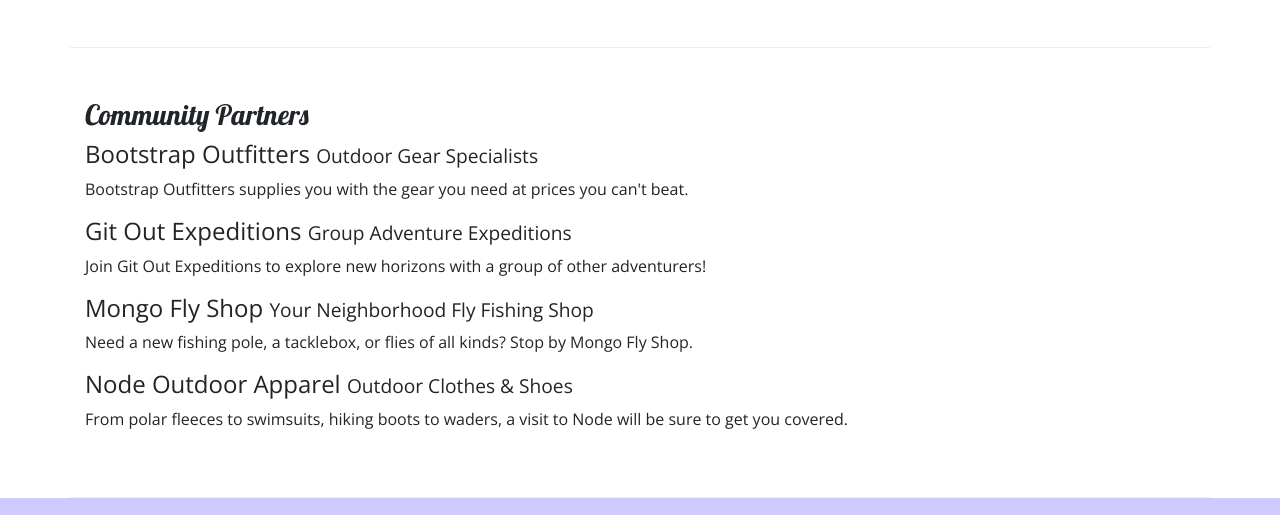
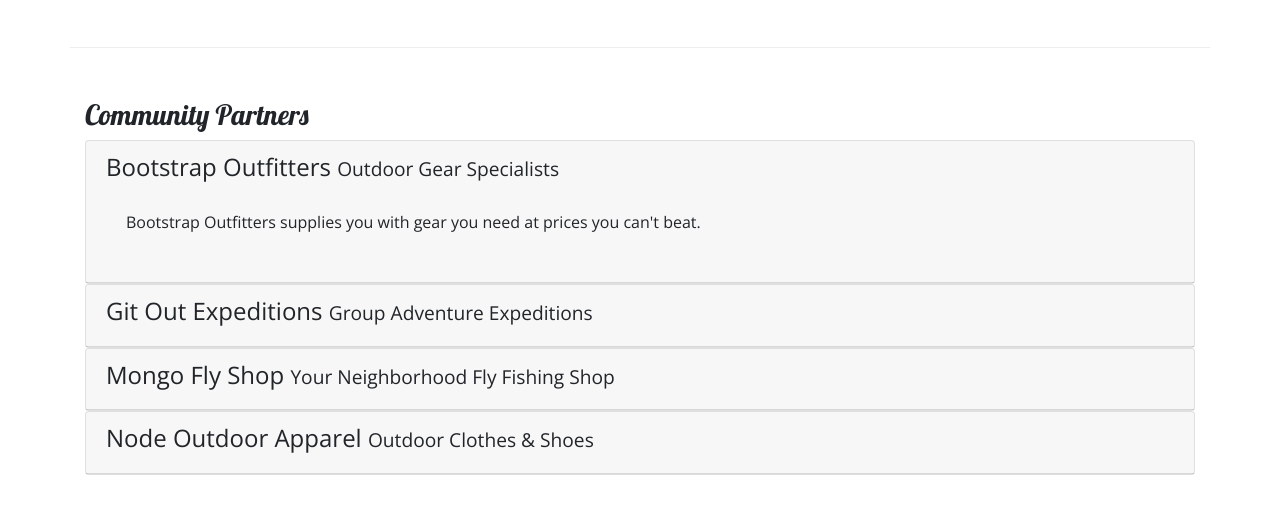
Before and after one commit to bigdawg2021/git-test, a website: page aboutus.html in a window 1280 px wide. Shown: the part 1233-1748 px from the top of the page. Drawn offline with nearby package versions, Linux system fonts and the light colour scheme.

Commit message:
accordion

```diff
--- a/aboutus.html
+++ b/aboutus.html
@@ -138,14 +138,64 @@
         <div class="row row-content">
             <div class="col-12">
                 <h3>Community Partners</h3>
-                <h4>Bootstrap Outfitters <small>Outdoor Gear Specialists</small></h4>
-                <p class="d-none d-sm-block">Bootstrap Outfitters supplies you with the gear you need at prices you can't beat.</p>
-                <h4>Git Out Expeditions <small>Group Adventure Expeditions</small></h4>
-                <p class="d-none d-sm-block">Join Git Out Expeditions to explore new horizons with a group of other adventurers!</p>
-                <h4>Mongo Fly Shop <small>Your Neighborhood Fly Fishing Shop</small></h4>
-                <p class="d-none d-sm-block">Need a new fishing pole, a tacklebox, or flies of all kinds? Stop by Mongo Fly Shop.</p>
-                <h4>Node Outdoor Apparel <small>Outdoor Clothes & Shoes</small></h4>
-                <p class="d-none d-sm-block">From polar fleeces to swimsuits, hiking boots to waders, a visit to Node will be sure to get you covered.</p>
+                <div id="accordion">
+                    <div class="card">
+                        <div role="tab" class="card-header">
+                            <h4>
+                                <a data-toggle="collapse" data-target="#bootstrap">
+                                Bootstrap Outfitters <small>Outdoor Gear Specialists</small>
+                                </a>
+                            </h4>
+                            <div class="collapse show" id="bootstrap" data-parent="#accordian">
+                                <div class="card-body">
+                                    <p class="d-none d-sm-block">Bootstrap Outfitters supplies you with gear you need at prices you can't beat.</p>
+                                </div>
+                            </div>
+                        </div>
+                    </div>
+                                        <div class="card">
+                        <div role="tab" class="card-header">
+                            <h4>
+                                <a class="collapsed" data-toggle="collapse" data-target="#git">
+                                    Git Out Expeditions <small>Group Adventure Expeditions</small>
+                                </a>
+                            </h4>
+                            <div class="collapse" id="git" data-parent="#accordion">
+                                <div class="card-body">
+                                    <p class="d-none d-sm-block">Join Git Out Expeditions to explore new horizons with a group of other adventurers!</p>
+                               </div>
+                            </div>
+                        </div>
+                    </div>
+                    <div class="card">
+                        <div role="tab" class="card-header">
+                            <h4>
+                                <a class="collapsed" data-toggle="collapse" data-target="#mongo">
+                                    Mongo Fly Shop <small>Your Neighborhood Fly Fishing Shop</small>
+                                </a>
+                            </h4>
+                            <div class="collapse" id="mongo" data-parent="#accordion">
+                                <div class="card-body">
+                                    <p class="d-none d-sm-block">Need a new fishing pole, a tacklebox, or flies of all kinds? Stop by Mongo Fly Shop.</p>
+                                </div>
+                            </div>
+                        </div>
+                    </div>
+                    <div class="card">
+                        <div role="tab" class="card-header">
+                            <h4>
+                                <a class="collapsed" data-toggle="collapse" data-target="#node">
+                                    Node Outdoor Apparel <small>Outdoor Clothes & Shoes</small>
+                                </a>
+                            </h4>
+                            <div class="collapse" id="node" data-parent="#accordion">
+                                <div class="card-body">
+                                    <p class="d-none d-sm-block">From polar fleeces to swimsuits, hiking boots to waders, a visit to Node will be sure to get you covered.</p>
+                                </div>
+                            </div>
+                        </div>
+                    </div>
+                </div>
             </div>
         </div>
     </div>
--- a/css/styles.css
+++ b/css/styles.css
@@ -39,3 +39,8 @@ footer {
     background-image: linear-gradient(#CEC8FF, white);
     padding: 20px 0;
 }
+
+a, a:hover {
+  color: inherit;
+  text-decoration: none;
+}
```
